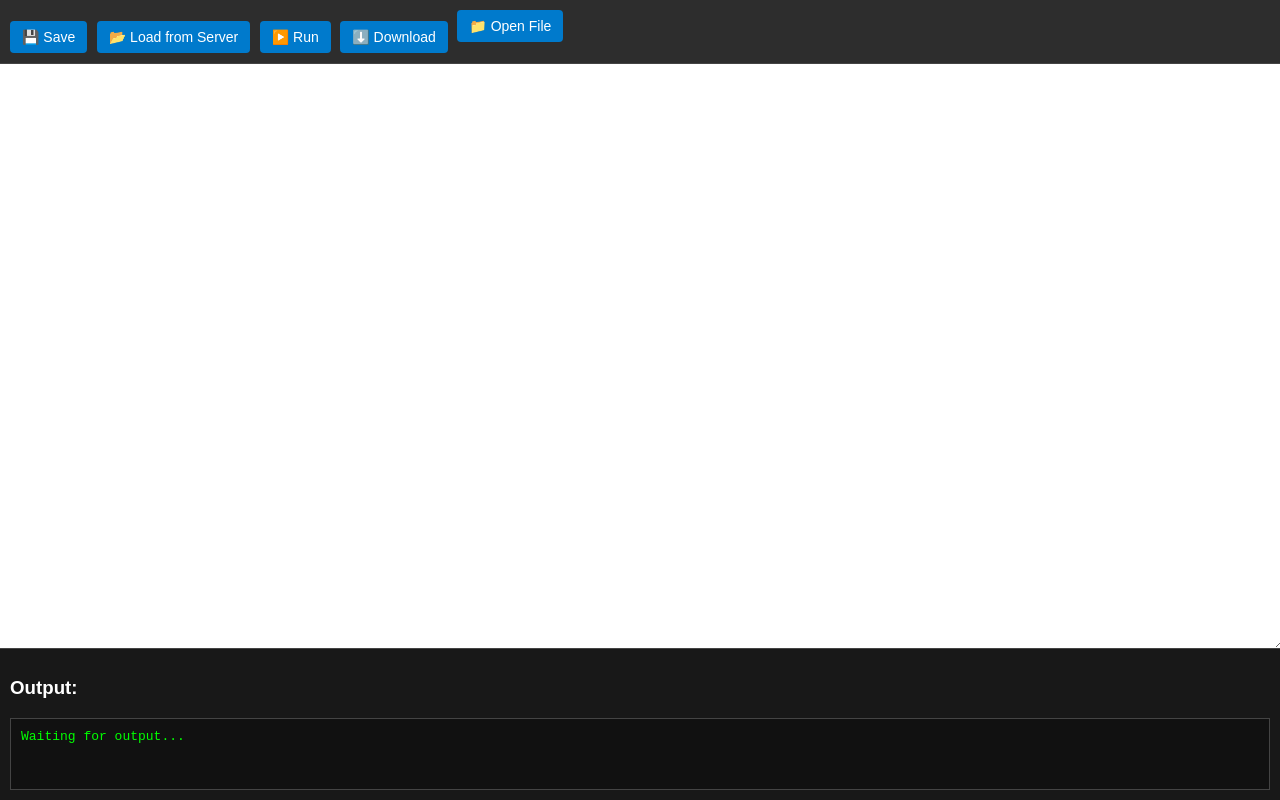
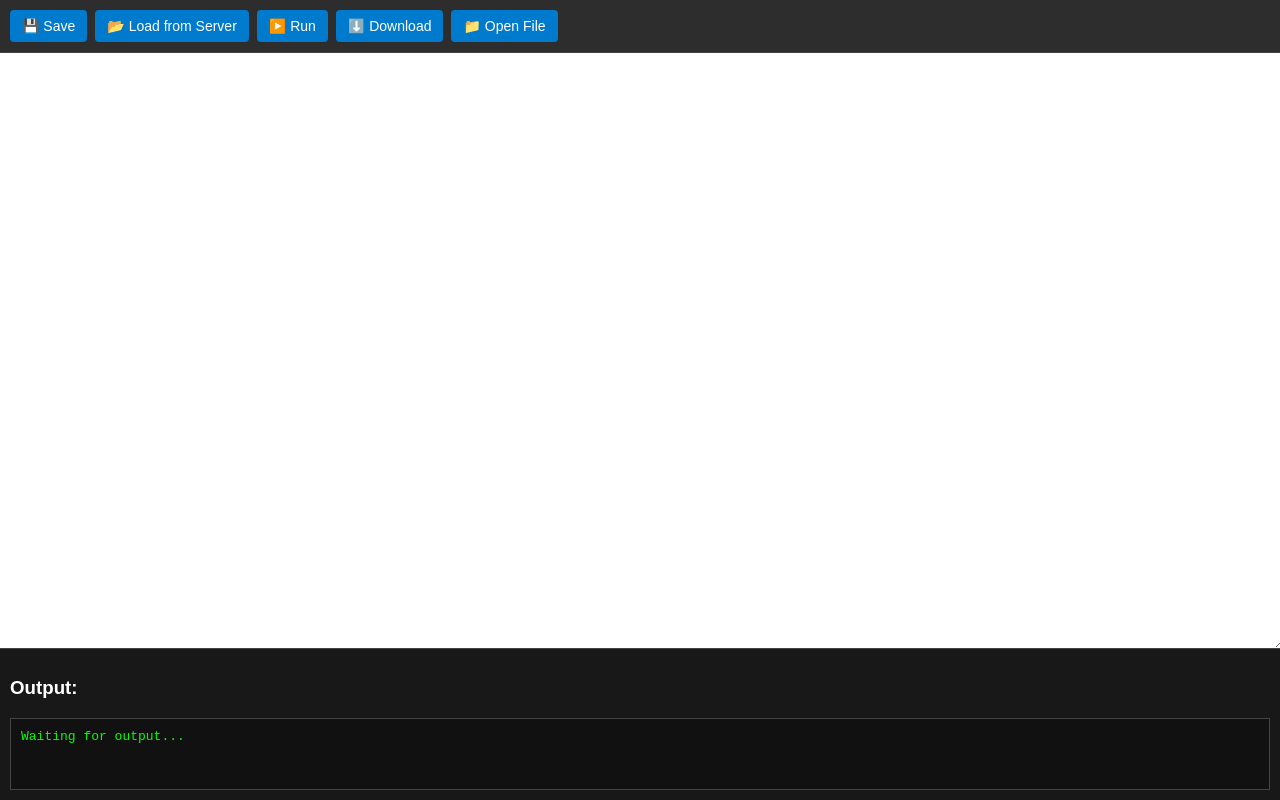
Before and after one commit to diagel/availablevim, a plain HTML site: page static/index.html in a window 1280 px wide. Drawn offline with nearby package versions, Linux system fonts and the light colour scheme.

Commit message:
buttons alligned

```diff
--- a/static/editor.js
+++ b/static/editor.js
@@ -52,6 +52,11 @@ function download() {
     URL.revokeObjectURL(url);
 }
 
+function openFile() {
+    const fileInput = document.getElementById('fileInput');
+    fileInput.click();
+}
+
 document.getElementById('fileInput').addEventListener('change', function(event) {
     const file = event.target.files[0];
     if (!file) return;
--- a/static/index.html
+++ b/static/index.html
@@ -13,16 +13,11 @@
     <button onclick="load()">📂 Load from Server</button>
     <button onclick="run()">▶️ Run</button>
     <button onclick="download()">⬇️ Download</button>
-    <label class="file-label">
-        📁 Open File
-        <input type="file" id="fileInput" accept=".go,.txt">
-    </label>
+    <button onclick="openFile()">📁 Open File</button>
 </div>
 
-<!-- Редактор -->
 <textarea id="editor"></textarea>
 
-<!-- Блок вывода внизу -->
 <div class="output-container">
     <h3>Output:</h3>
     <pre id="output">Waiting for output...</pre>
--- a/static/style.css
+++ b/static/style.css
@@ -10,23 +10,32 @@ body {
     height: 100vh;
 }
 
-/* Стиль для кнопок */
+/* Стиль для панели управления */
 .controls {
     padding: 10px;
     background-color: #2d2d2d;
     border-bottom: 1px solid #444;
-    flex-shrink: 0;
+    display: flex;
+    align-items: center;       /* Выравниваем элементы по вертикали */
+    gap: 8px;                    /* Расстояние между кнопками */
+    flex-wrap: wrap;             /* Перенос на новую строку при нехватке места */
 }
 
+/* Кнопки */
 button {
     background-color: #007acc;
     color: white;
     border: none;
     padding: 8px 12px;
-    margin-right: 5px;
     border-radius: 4px;
     cursor: pointer;
     font-size: 14px;
+    flex-shrink: 0;
+    white-space: nowrap;
+    height: 32px;               /* Фиксированная высота для всех кнопок */
+    display: inline-flex;
+    align-items: center;
+    justify-content: center;
 }
 
 button:hover {
@@ -47,30 +56,6 @@ button:hover {
     line-height: 1.5;
     background-color: #1e1e1e;
     color: #dcdcdc;
-}
-
-.file-label {
-    display: inline-block;
-    background-color: #007acc;
-    color: white;
-    border: none;
-    padding: 8px 12px;
-    margin-right: 5px;
-    border-radius: 4px;
-    cursor: pointer;
-    font-size: 14px;
-    position: relative;
-    overflow: hidden;
-}
-
-.file-label input[type="file"] {
-    position: absolute;
-    left: 0;
-    top: 0;
-    opacity: 0;
-    width: 100%;
-    height: 100%;
-    cursor: pointer;
 }
 
 /* Блок вывода внизу */
```
